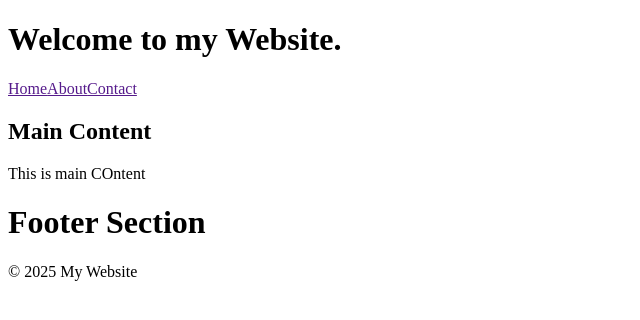
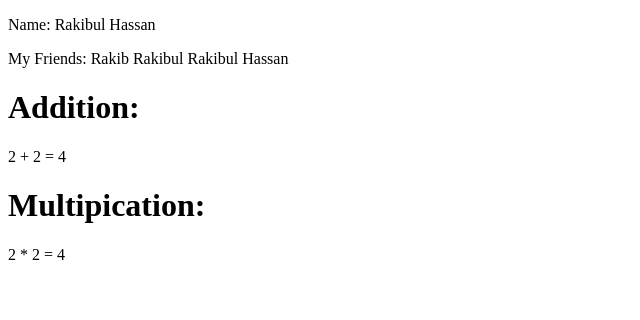
Before and after one commit to Rakibul-Hassan-1/React_Learning, a React (Vite) app in the folder react-demos/: page / in a window 1280 px wide. Shown: the top 320 px of the page, without its empty margins (0-640 px from the left). Built offline with nearby package versions, Linux system fonts and the light colour scheme.

Commit message:
calculte values with JSX

```diff
--- a/react-demos/src/App.jsx
+++ b/react-demos/src/App.jsx
@@ -1,13 +1,9 @@
-import Footer from "./components/Footer";
-import Header from "./components/Header";
-import MainContent from "./components/MainContent";
+import Calculate from "./components/Calculate";
 
 const App = () => {
   return (
     <div>
-      <Header />
-      <MainContent />
-      <Footer />
+      <Calculate />
     </div>
   );
 };
--- /dev/null
+++ b/react-demos/src/components/Calculate.jsx
@@ -0,0 +1,20 @@
+import React from "react";
+const myName = "Rakibul Hassan";
+const frindNames = ["Rakib ", "Rakibul ", "Rakibul Hassan"];
+const multi = (a, b) => a * b;
+
+const Calculate = () => {
+  return (
+    <div>
+      <p>Name: {myName}</p>
+      <p>My Friends: {frindNames}</p>
+      <h1>Addition:</h1>
+      <p>2 + 2 = {2 + 2}</p>
+      <h1>Multipication:</h1>
+
+      <p>2 * 2 = {multi(2, 2)}</p>
+    </div>
+  );
+};
+
+export default Calculate;
--- a/react-demos/src/components/Footer.tsx
+++ /dev/null
@@ -1,12 +0,0 @@
-import React from "react";
-
-export const Footer = () => {
-  return (
-    <footer>
-      <h1>Footer Section</h1>
-      <p>© 2025 My Website</p>
-    </footer>
-  );
-};
-
-export default Footer;
--- a/react-demos/src/components/Header.jsx
+++ /dev/null
@@ -1,13 +0,0 @@
-const Header = () => {
-  return (
-    <div>
-      <h1>Welcome to my Website.</h1>
-      <nav>
-        <a href="">Home</a>
-        <a href="">About</a>
-        <a href="">Contact</a>
-      </nav>
-    </div>
-  );
-};
-export default Header;
--- a/react-demos/src/components/MainContent.tsx
+++ /dev/null
@@ -1,12 +0,0 @@
-import React from "react";
-
-const MainContent = () => {
-  return (
-    <main>
-      <h2>Main Content</h2>
-      <p>This is main COntent</p>
-    </main>
-  );
-};
-
-export default MainContent;
```
